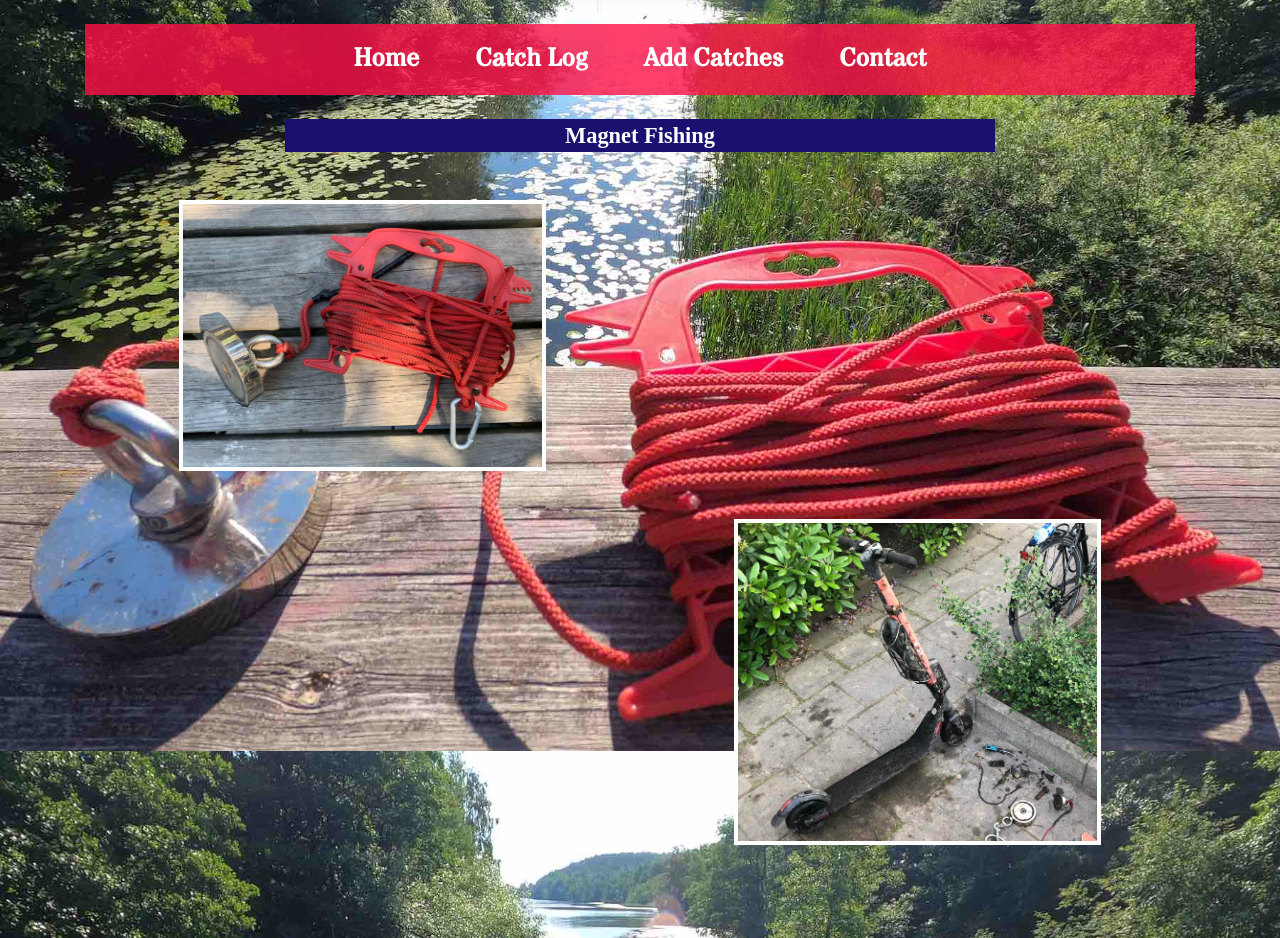
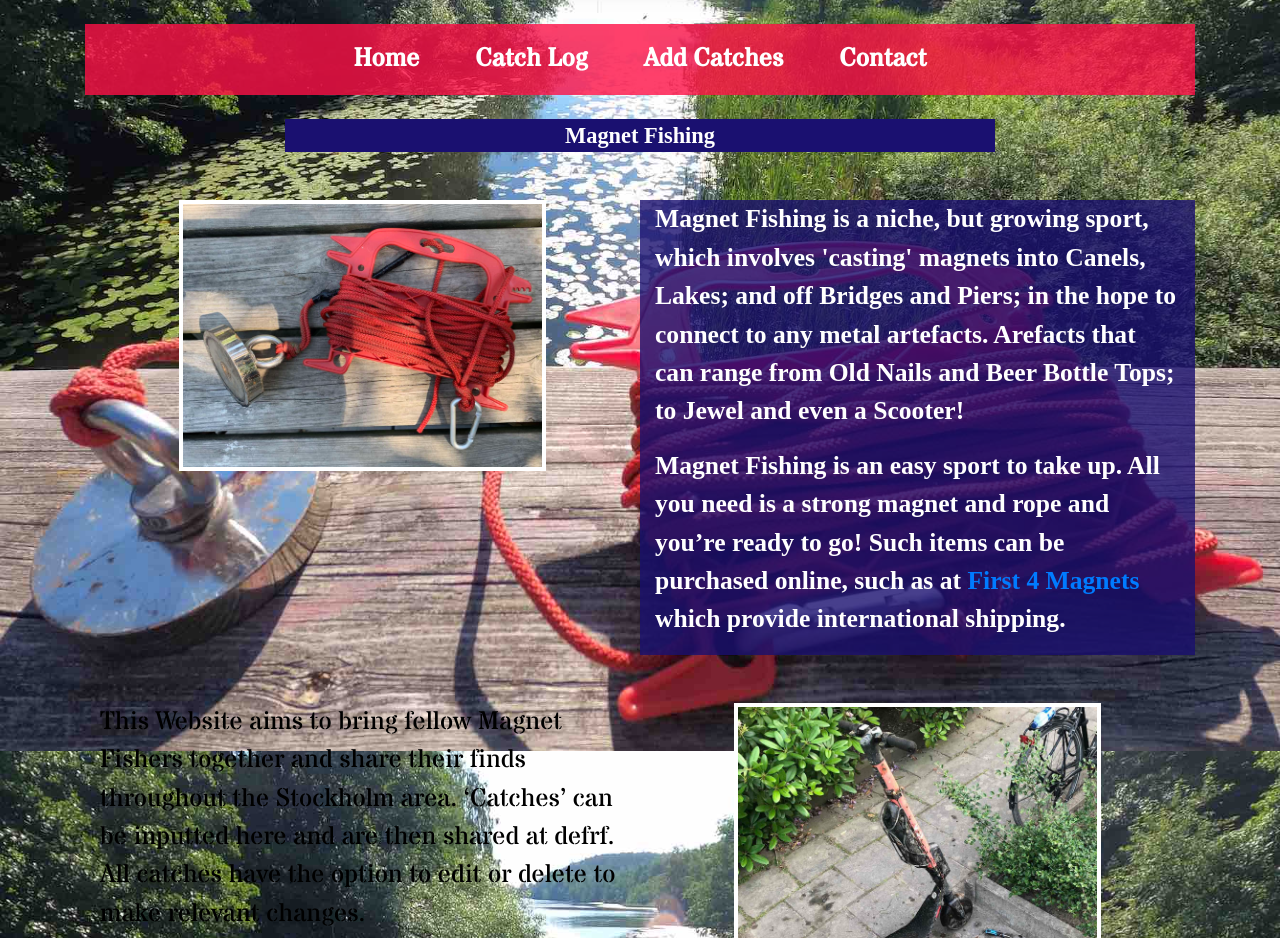
Before and after one commit to Bealby/magnet-fishing, a Flask app: page /home in a window 1280 px wide. Shown: the part 209-1147 px from the top of the page. Run offline with Flask 2, Linux system fonts and the light colour scheme; some libraries are stand-ins or nearby versions.

Commit message:
Added content to home.html

```diff
--- a/static/css/style.css
+++ b/static/css/style.css
@@ -54,6 +54,13 @@ body {
 .home-images{
     width: 70%;
     border: 0.3rem solid rgb(255, 255, 255, 1);
+}
+
+.home-text{
+    font-family: 'Source Serif Pro', serif;
+    font-weight: 600;
+    background-color:rgb(26, 16, 112, 0.8);
+    color:rgb(255,255,255,1);
 }
 
 /* CATCH_LOG.HTML*/
--- a/templates/home.html
+++ b/templates/home.html
@@ -14,8 +14,14 @@
             <img src="static/images/magnet.jpg" class="home-images" alt="Fishing Magnet Potrait" />
         </div>
 
-        <div class="col-md-6 col-sm-12">
-            <p></p>
+        <div class="col-md-6 col-sm-12 home-text">
+            <p>Magnet Fishing is a niche, but growing sport, which involves 'casting' magnets into Canels,
+               Lakes; and off Bridges and Piers; in the hope to connect to any metal artefacts. Arefacts that
+               can range from Old Nails and Beer Bottle Tops; to Jewel and even a Scooter!</p>
+
+            </p>Magnet Fishing is an easy sport to take up. All you need is a strong magnet and rope and you’re
+                ready to go! Such items can be purchased online, such as at <a href="https://www.first4magnets.com">First 4 Magnets</a>
+                which provide international shipping.</p>
         </div>
     </div>
 </div>
@@ -25,7 +31,15 @@
 
 
         <div class="col-md-6 col-sm-12">
-            <p></p>
+            <p>This Website aims to bring fellow Magnet Fishers together and share their finds throughout
+               the Stockholm area. ‘Catches’ can be inputted here and are then shared at defrf. All catches
+               have the option to edit or delete to make relevant changes.</p>
+
+            </p>So start your adventure in Magnet Fishing today, connect, share and most of all, have fun!</p>
+
+            </p>”Twenty years from now you will be more disappointed by the things you didn’t do than by the
+                ones you did do. So throw off the bowlines. Sail away from the safe harbor. Catch the trade
+                winds in your sails. Explore. Dream. Discover.”… Mark Twain</p>
         </div>
         <div class="col-md-6 col-sm-12 text-center">
             <img src="static/images/catches.jpg" class="home-images" alt="Jack and Ella Fairfield" />
```
